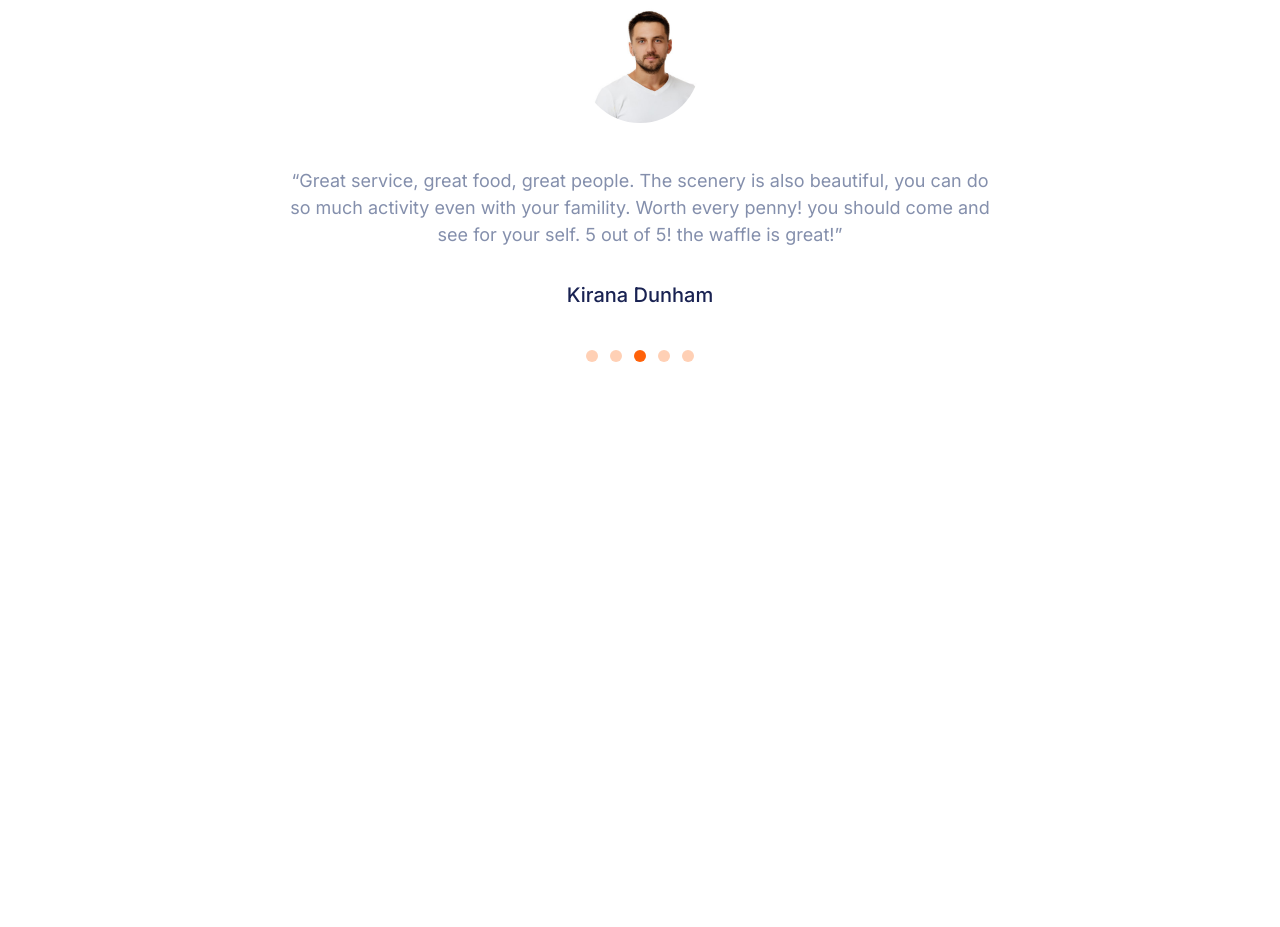
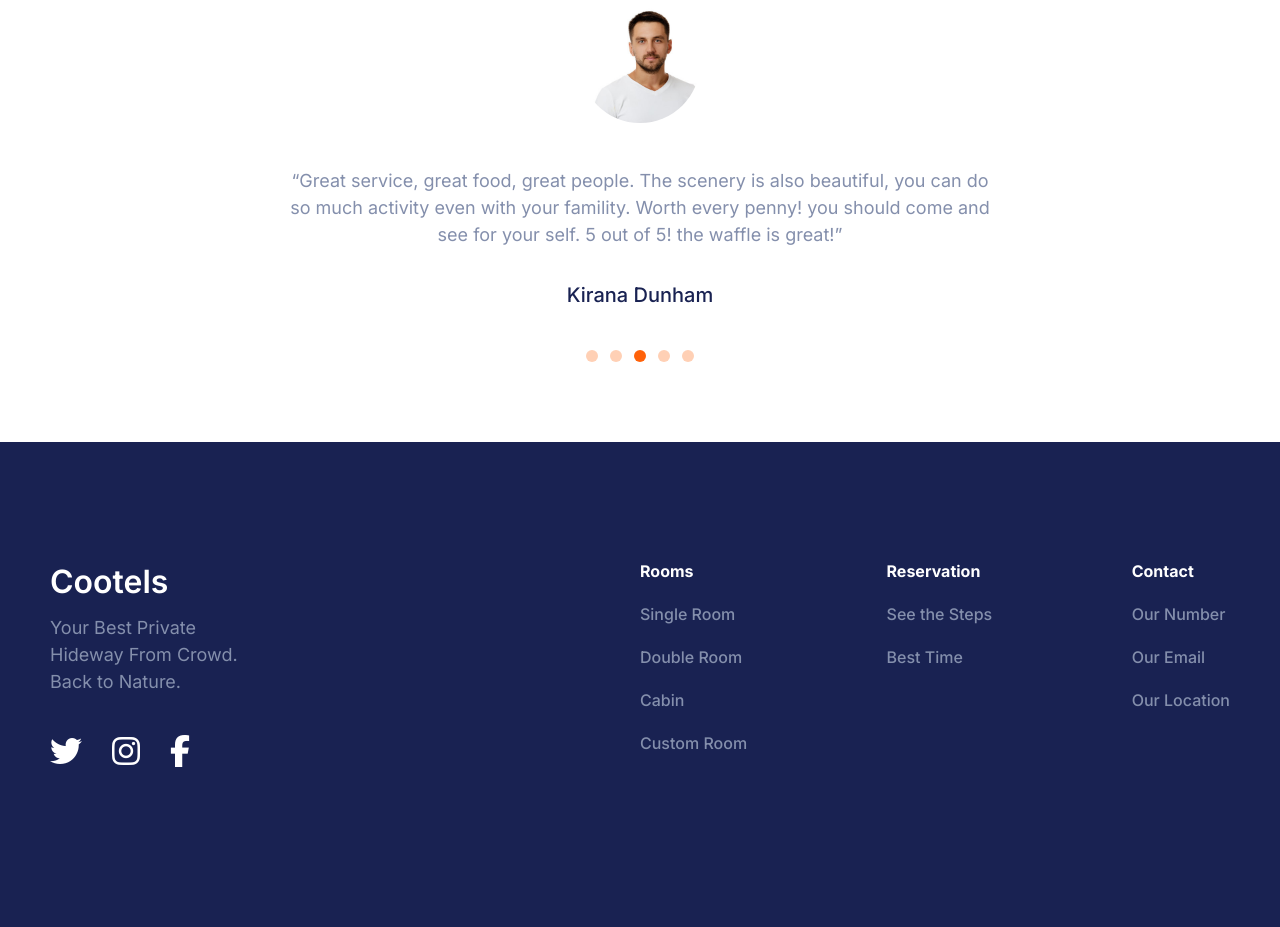
Before and after one commit to Margarita-Sipach/cootels, a website built with Vite: page index.html in a window 1280 px wide. Shown: the part 4202-5129 px from the top of the page. Before the commit the page ends 4644 px from the top, so only its background shows below. Built offline with nearby package versions, Linux system fonts and the light colour scheme.

Commit message:
feat: add footer and adaptive

```diff
--- a/index.html
+++ b/index.html
@@ -6,7 +6,8 @@
     <meta name="viewport" content="width=device-width, initial-scale=1.0" />
     <title>Vite + TS</title>
   </head>
-  <body class="wrapper">
+  <body>
+    <div class="wrapper">
     <!-- <div id="app"></div> -->
     <!-- <header>
       <a href="#" class="logo">Cootels</a>
@@ -119,6 +120,41 @@
         <span class="customers__point"></span>
       </div>
     </section>
+  </div>
+    <footer class="footer">
+      <div class="wrapper footer__wrapper">
+      <div class="footer__info">
+        <a href="" class="footer__logo logo logo_light">Cootels</a>
+        <p class="footer__info">Your Best Private Hideway From Crowd. Back to Nature.</p>
+        <div class="footer__socials">
+          <a href="" class=""><i class="footer__social fa-brands fa-twitter"></i></a>
+          <a href="" class=""><i class="footer__social fa-brands fa-instagram"></i></a>
+          <a href="" class=""><i class="footer__social fa-brands fa-facebook-f"></i></a>
+        </div>
+      </div>
+      <nav class="footer__nav nav nav_light">
+        <div class="nav__column">
+          <span href="" class="nav__title">Rooms</span>
+          <a href="" class="nav__item">Single Room</a>
+          <a href="" class="nav__item">Double Room</a>
+          <a href="" class="nav__item">Cabin</a>
+          <a href="" class="nav__item">Custom Room</a>
+        </div>
+        <div class="nav__column">
+          <span href="" class="nav__title">Reservation</span>
+          <a href="" class="nav__item">See the Steps</a>
+          <a href="" class="nav__item">Best Time</a>
+        </div>
+        <div class="nav__column">
+          <span href="" class="nav__title">Contact</span>
+          <a href="" class="nav__item">Our Number</a>
+          <a href="" class="nav__item">Our Email</a>
+          <a href="" class="nav__item">Our Location</a>
+        </div>
+      </nav>
+    </div>
+    </footer>
+    <script src="https://kit.fontawesome.com/fb02b53faa.js" crossorigin="anonymous"></script>
     <script type="module" src="/src/main.ts"></script>
   </body>
 </html>
--- a/src/scss/base/basestyle.scss
+++ b/src/scss/base/basestyle.scss
@@ -7,7 +7,6 @@
 .wrapper{
     width: 100%;
     margin: 0 auto;
-    background-color: var(--light);
     padding: 0 50px;
     font-family: var(--text);
     max-width: 1400px;
--- /dev/null
+++ b/src/scss/modules/footer.scss
@@ -0,0 +1,45 @@
+.footer{
+    background: var(--dark);
+    padding: 120px 0;
+
+    &__wrapper{
+        display: flex;
+        justify-content: space-between;
+
+        @media (max-width: 900px) {
+            flex-direction: column;
+        }
+    }
+
+    &__logo{
+        margin-bottom: 13px;
+        display: block;
+    }
+
+    &__info{
+        max-width: 200px;
+        margin-bottom: 40px;
+    }
+
+    &__socials{
+        display: flex;
+        gap: 30px;
+    }
+
+    &__social{
+        font-size: 32px;
+        color: var(--light);
+    }
+
+    &__nav{
+        width: 50%;
+        justify-content: space-between;
+
+        @media (max-width: 900px) {
+            width: 100%;
+            margin-top: 50px;
+            flex-wrap: wrap;
+            gap: 50px;
+        }
+    }
+}
--- a/src/scss/modules/nav.scss
+++ b/src/scss/modules/nav.scss
@@ -1,12 +1,30 @@
 .nav{
     display: flex;
     gap: 32px;
+    color: var(--dark);
+    font-size: 16px;
+    line-height: 19px;
+    letter-spacing: 1%;
+
+    &_light .nav__title {
+        color: var(--light);
+    }
+
+    &_light .nav__item {
+        color: var(--grey);
+    }
+
+    &__column{
+        display: flex;
+        flex-direction: column;
+        gap: 24px;
+    }
+
+    &__title{
+        font-weight: 700;
+    }
 
     &__item{
-        color: var(--dark);
-        font-size: 16px;
         font-weight: 500;
-        line-height: 19px;
-        letter-spacing: 0%;
     }
 }
--- a/src/scss/style.scss
+++ b/src/scss/style.scss
@@ -11,7 +11,7 @@
 @import './modules/rooms.scss';
 @import './modules/customers.scss';
 @import './modules/room-getting.scss';
-// @import './modules/main.scss';
+@import './modules/footer.scss';
 // @import './modules/cozy.scss';
 // @import './modules/rooms.scss';
 
```
